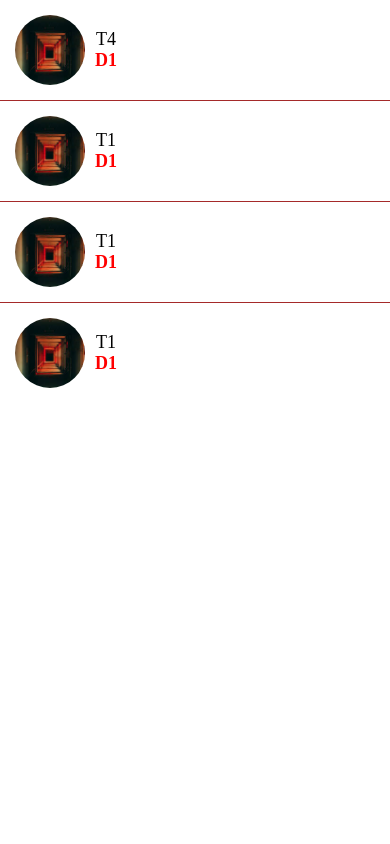
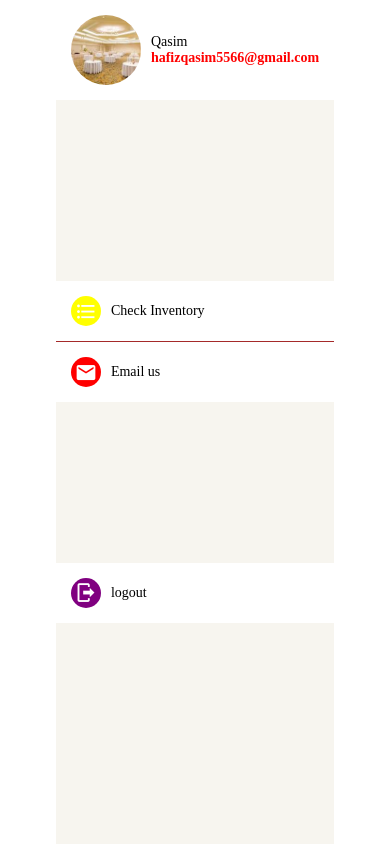
Before and after one commit to Qashu02/ReactnNativelearning, a React Native app in the folder DoneWithIt/: screen / in a window 390 px wide. Built offline with nearby package versions, Linux system fonts and the light colour scheme.

Commit message:
pull to refresh + swipe to del

```diff
--- a/DoneWithIt/App.js
+++ b/DoneWithIt/App.js
@@ -1,20 +1,20 @@
 import { StatusBar } from 'expo-status-bar';
 import { Image, StyleSheet, Text, Platform, TouchableHighlight, Alert, TouchableOpacity, View , Button, SafeAreaView} from 'react-native';
-import WelcomeScreen from './app/screen/WelcomeScreen';
-import AppText from './app/components/AppText';
-import AppButton from './app/components/AppButton';
-import Card from './app/components/Card';
-import ListingScreen from './app/screen/ListingScreen';
-import MessagesScreen from './app/screen/MessagesScreen';
-import ItemDelete from './app/components/ItemDelete';
-import { GestureHandlerRootView } from 'react-native-gesture-handler';
+
+import Icon from './app/components/Icon';
+import ListItem from './app/components/ListItem';
+import { GestureHandlerRootView, PanGestureHandler } from 'react-native-gesture-handler';
+import AccountScreen from './app/screen/AccountScreen';
+import Screen from './app/components/Screen';
 export default function App() {
 
   return <>
-   <GestureHandlerRootView style={{ flex: 1 }}>
-      {/* Your main app content goes here */}
-<MessagesScreen/>
-    </GestureHandlerRootView>
+
+<Screen style={styles.container}>
+
+  <AccountScreen/>
+</Screen>
+
   </>
 
 }
--- a/DoneWithIt/app/components/AppText.jsx
+++ b/DoneWithIt/app/components/AppText.jsx
@@ -9,7 +9,7 @@ function AppText({children ,style}) {
 }
 const styles = StyleSheet.create({
     text:{
-    fontSize:18,
+
     fontFamily:'Aria',
     fontWeight:'bold',
     textAlign : 'center'
--- /dev/null
+++ b/DoneWithIt/app/components/Icon.jsx
@@ -0,0 +1,19 @@
+import React from 'react';
+import {MaterialCommunityIcons} from '@expo/vector-icons'
+import { View, StyleSheet } from 'react-native';
+function Icon({size=50, name,color='white', backgroundColor='black'}) {
+    return (
+        <View style={{width:size,
+            height:size,
+        backgroundColor,
+        borderRadius:size/2,
+       justifyContent:'center',
+       alignItems:'center'
+        }}>
+        <MaterialCommunityIcons size={size*0.75}  name={name} color={color} />
+        </View>
+    );
+}
+
+
+export default Icon;
--- a/DoneWithIt/app/components/ListItem.jsx
+++ b/DoneWithIt/app/components/ListItem.jsx
@@ -5,26 +5,32 @@ import {
   Image,
   TouchableOpacity,
   TouchableHighlight,
+  ImageComponent,
 } from "react-native";
 import AppText from "./AppText";
 import Swipeable from "react-native-gesture-handler/Swipeable";
+import { GestureHandlerRootView } from "react-native-gesture-handler";
 
 
 
 function ListItem({
+  style,
   title,
   subTitle,
   image,
+  ImageComponent,
   IconComponent,
   onPress,
   renderRightActions,
 }) {
-  return (
-    <Swipeable renderRightActions={renderRightActions}>
+  return (<>
+  <GestureHandlerRootView>
+
+ <Swipeable renderRightActions={renderRightActions}>
       <TouchableHighlight onPress={onPress}>
-        <View style={styles.container}>
-
-          <Image style={styles.image} source={image} />
+        <View style={[styles.container, style]}>
+        {ImageComponent}
+{image && <Image style={styles.image} source={image} />}
           <View style={styles.detailsContainer}>
             <AppText style={styles.title}>{title}</AppText>
             <AppText style={styles.subTitle}>{subTitle}</AppText>
@@ -32,6 +38,8 @@ function ListItem({
         </View>
       </TouchableHighlight>
     </Swipeable>
+  </GestureHandlerRootView>
+  </>
   );
 }
 
@@ -52,9 +60,12 @@ const styles = StyleSheet.create({
   },
   subTitle: {
     color: 'red',
+    textAlign:'left'
   },
   title: {
-    fontWeight: "500",
+
+textAlign:'left',
+fontWeight:'500'
   },
 });
 
--- a/DoneWithIt/app/components/Screen.jsx
+++ b/DoneWithIt/app/components/Screen.jsx
@@ -1,16 +1,18 @@
 import React from 'react';
 import { SafeAreaView ,StyleSheet} from 'react-native';
 import Constants from 'expo-constants'
-function Screen({children}) {
+function Screen({children,style}) {
     return (
-        <SafeAreaView style={styles.screen}>
+        <SafeAreaView style={[styles.screen,style]}>
 {children}
         </SafeAreaView>
     );
 }
 const styles = StyleSheet.create({
     screen:{
-        paddingTop:Constants.statusBarHeight
+        paddingTop:Constants.statusBarHeight,
+        flex:1
+
     }
 })
 
--- /dev/null
+++ b/DoneWithIt/app/screen/AccountScreen.jsx
@@ -0,0 +1,61 @@
+import React from 'react';
+import AppText from '../components/AppText';
+import ListItem from '../components/ListItem';
+import {FlatList, View,StyleSheet } from 'react-native';
+import Screen from '../components/Screen';
+
+import Icon from '../components/Icon';
+import itemSeprator from '../components/itemSeprator';
+
+const menu=[{
+    Title:'Check Inventory',
+    icon:{
+        name:'format-list-bulleted',
+        backgroundColor: 'yellow'
+    }},
+    {
+        Title:'Email us',
+        icon:{
+            name:'email',
+            backgroundColor: 'red'
+        },
+
+
+}]
+function AccountScreen(props) {
+    return (
+       <Screen style={styles.screen}>
+<View  style={styles.container}>
+
+           <ListItem title={'Qasim'}
+            subTitle={'hafizqasim5566@gmail.com'}
+            image={require('../assets/Hall1.jpg')}
+            />
+
+
+        </View>
+<View style={styles.container}>
+<FlatList data={menu}
+keyExtractor={(menu)=> menu.Title.toString()}
+renderItem={({item})=><ListItem title={item.Title}
+ImageComponent={<Icon name={item.icon.name} backgroundColor={item.icon.backgroundColor} size={30}/>}
+/>} ItemSeparatorComponent={itemSeprator} />
+</View>
+<ListItem title={"logout"} ImageComponent={<Icon name={'logout'} backgroundColor='purple' size={30}/>}/>
+
+       </Screen>
+    );
+}
+const styles = StyleSheet.create({
+    screen:{
+        backgroundColor:'#F7F5EF',
+       flex:1,
+       overflow:'hidden'
+
+    }
+    ,
+    container:{
+flex:1
+    }
+})
+export default AccountScreen;
```
